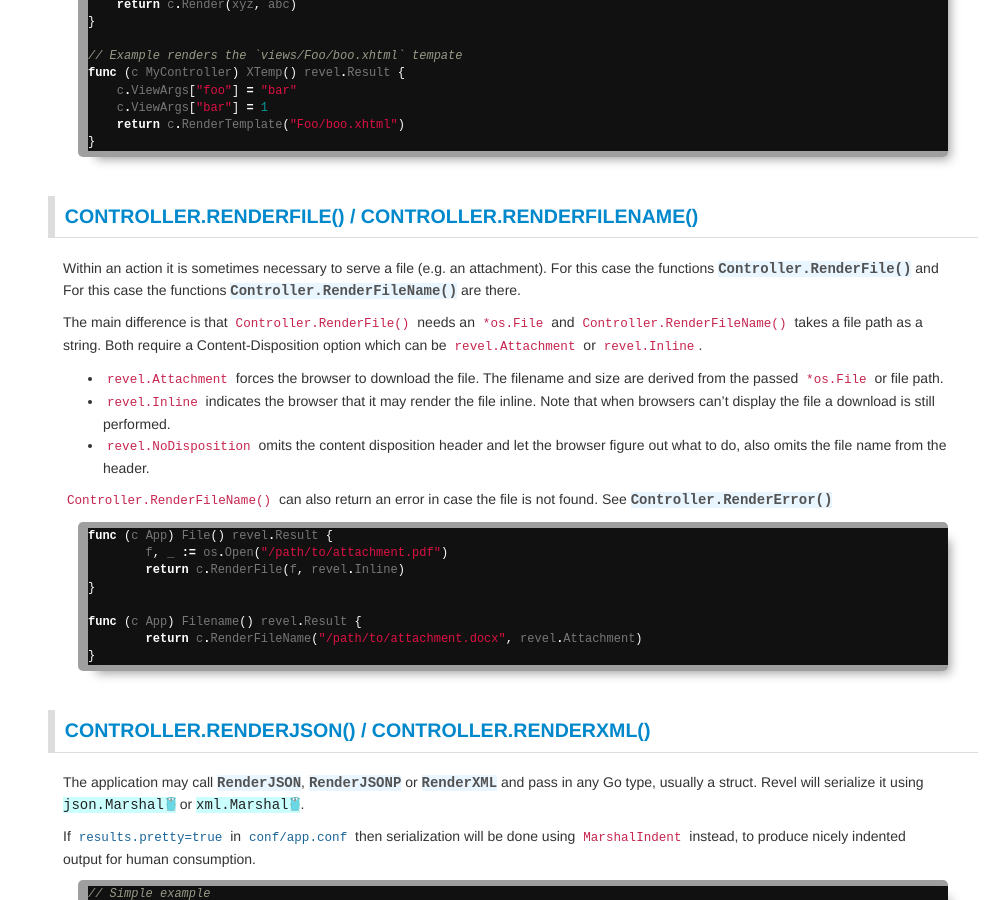
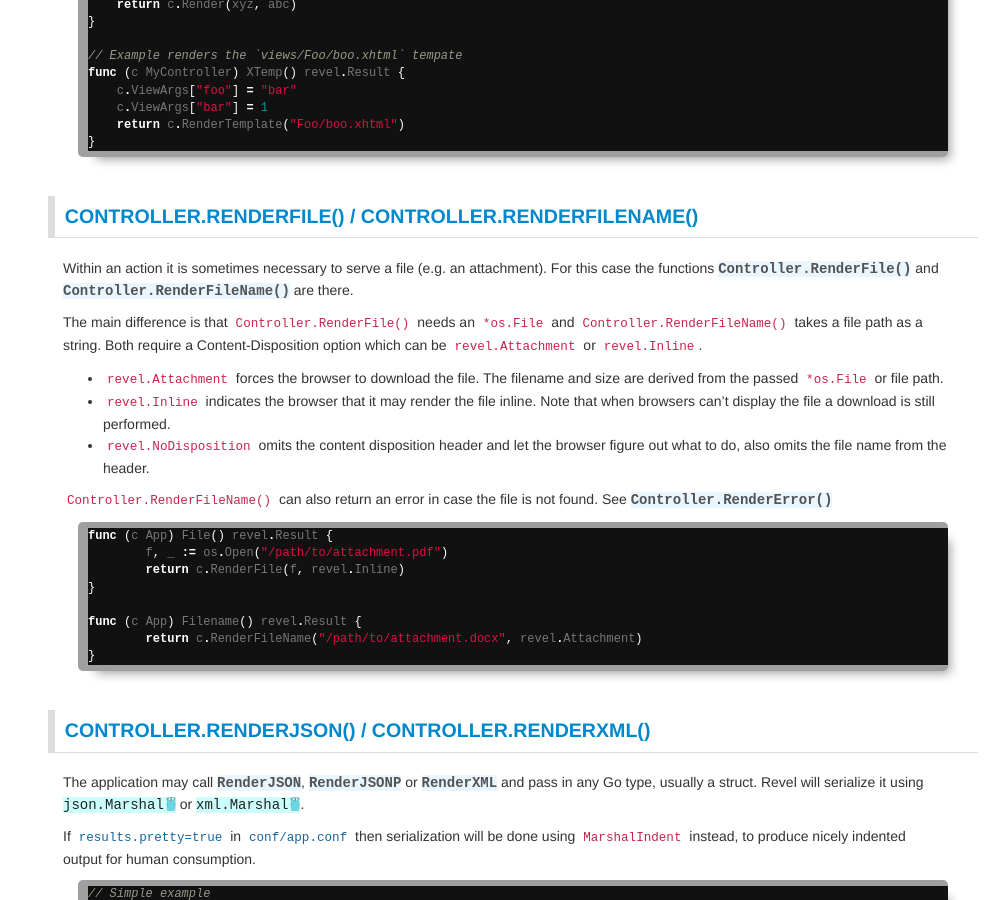
Before and after one commit to revel/revel.github.io, a Jekyll site: the page built from manual/results.md, in a window 1280 px wide and 900 px high, scrolled down 1846 px. Shown: the whole window, without its empty margins (287-1280 px from the left). Built offline with Jekyll 4.4.1, drawn with Linux system fonts in a browser that asks for light colours; nearby versions of some CDN libraries.

Commit message:
removed repeated words

```diff
--- a/manual/results.md
+++ b/manual/results.md
@@ -134,7 +134,7 @@ func (c MyController) XTemp() revel.Result {
 ## Controller.RenderFile() / Controller.RenderFileName()
 
 Within an action it is sometimes necessary to serve a file (e.g. an attachment).
-For this case the functions [Controller.RenderFile()](https://godoc.org/github.com/revel/revel#Controller.RenderFile) and For this case the functions [Controller.RenderFileName()](https://godoc.org/github.com/revel/revel#Controller.RenderFileName) are there.
+For this case the functions [Controller.RenderFile()](https://godoc.org/github.com/revel/revel#Controller.RenderFile) and [Controller.RenderFileName()](https://godoc.org/github.com/revel/revel#Controller.RenderFileName) are there.
 
 The main difference is that `Controller.RenderFile()` needs an `*os.File` and `Controller.RenderFileName()` takes a file path as a string. Both require a Content-Disposition option which can be `revel.Attachment` or `revel.Inline`.
 
```
